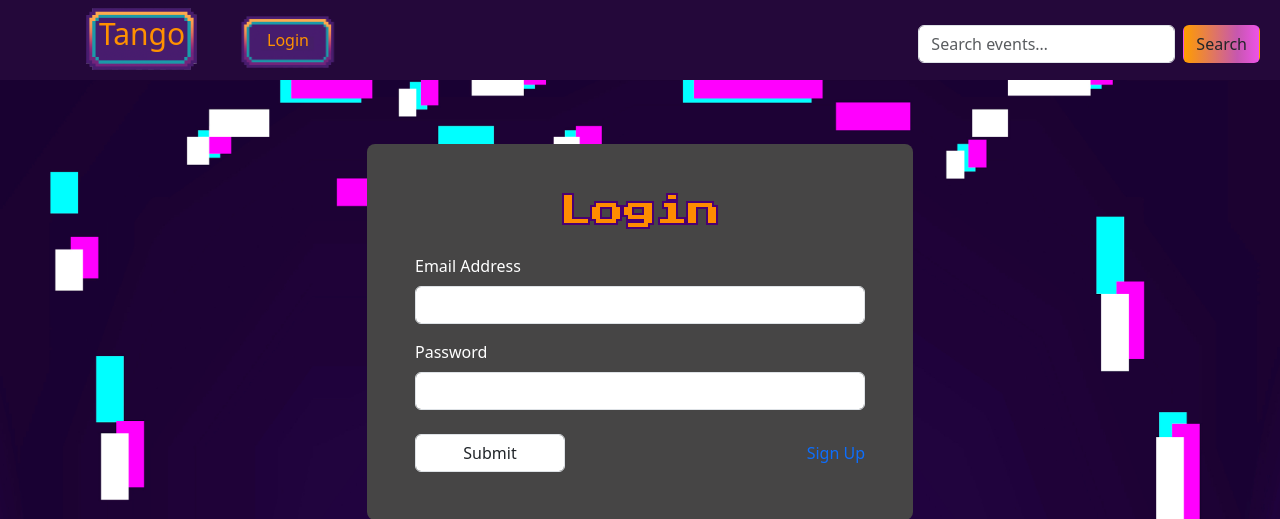
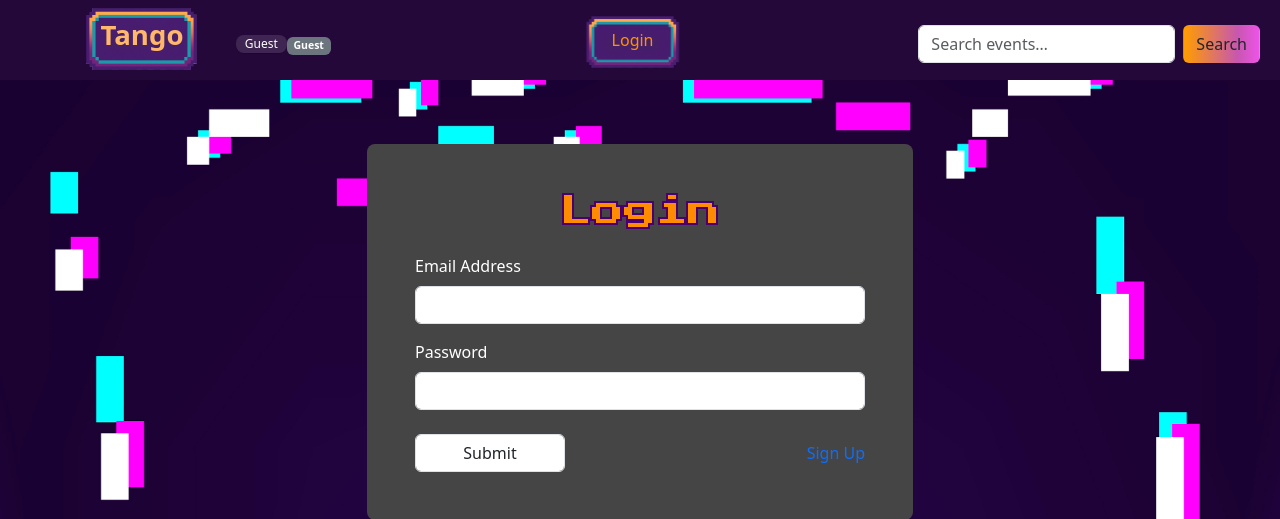
Before and after one commit to makuletoce/iab207-group3, a Flask app: page /login in a window 1280 px wide. Shown: the top 519 px of the page. Run offline with Flask 3, Linux system fonts and the light colour scheme.

Commit message:
Global login state badge

```diff
--- a/Tango/auth.py
+++ b/Tango/auth.py
@@ -1,7 +1,7 @@
 from flask import Blueprint, render_template, redirect, url_for, flash
 from .forms import LoginForm, SignUpForm
 from .models import User
-from flask_login import login_user, logout_user
+from flask_login import login_user, logout_user, login_required, current_user
 from werkzeug.security import generate_password_hash, check_password_hash
 
 from . import db
@@ -31,10 +31,12 @@ def login():
         error = "Incorrect Password"
 
        if error is None:
-         print("user is logged in")
-         #login user
-         login_user(u1)
-         return redirect('/')
+        print("user is logged in")
+        # set DB status then login
+        u1.status = 'Logged in'
+        db.session.commit()
+        login_user(u1)
+        return redirect('/')
 
        else:
          print(error)
@@ -43,7 +45,12 @@ def login():
     return render_template('Login.html', form=form)
 
 @bd.route('/logout')
+@login_required
 def logout():
+   # mark DB status before logging out
+   if current_user.is_authenticated:
+       current_user.status = 'Logged out'
+       db.session.commit()
    logout_user()
    return redirect('/')
 
@@ -67,6 +74,7 @@ def signup():
                         password_hash=pwd_hash,
                         address=user_address)
 
+        new_user.status = 'Logged out'
 
         db.session.add(new_user)
         db.session.commit()
--- a/Tango/static/style.css
+++ b/Tango/static/style.css
@@ -240,6 +240,23 @@ label {
 
 }
 
+.brand-text {
+  font-weight: 700;
+  font-size: 1.15rem;
+  color: #ffb86b; /* match your theme */
+}
+
+.user-badge {
+  display: inline-block;
+  background: rgba(255, 255, 255, 0.12);
+  color: #fff;
+  padding: 0.2rem 0.55rem;
+  border-radius: 0.5rem;
+  font-size: 0.75rem;
+  line-height: 1;
+  box-shadow: 0 1px 0 rgba(0, 0, 0, 0.2);
+  white-space: nowrap;
+}
 
 
 }
@@ -476,4 +493,19 @@ label {
     justify-content: space-between;
 }
 
+/* Tango user state badge styling */
+.user-badge {
+  display: inline-block;
+  font-family: "Press Start 2P", cursive;
+  font-size: 0.6rem;
+  letter-spacing: 0.5px;
+  background: linear-gradient(90deg, #ff9d00, #ff3fd0);
+  color: #000;
+  padding: 4px 8px;
+  border-radius: 6px;
+  box-shadow: 0 0 4px #ff9d00, 0 0 6px #ff3fd0;
+  text-transform: uppercase;
+  transform: translateY(-1px);
 }
+
+}
--- a/Tango/templates/base.html
+++ b/Tango/templates/base.html
@@ -5,7 +5,7 @@
   <meta name="viewport" content="width=device-width, initial-scale=1">
   <title>Tango</title>
   <link href="https://cdn.jsdelivr.net/npm/bootstrap@5.3.7/dist/css/bootstrap.min.css" rel="stylesheet" integrity="sha384-LN+7fdVzj6u52u30Kp6M/trliBMCMKTyK833zpbD+pXdCLuTusPj697FH4R/5mcr" crossorigin="anonymous">
-  <link rel="stylesheet" href="{{ url_for('static', filename='style.css') }}">
+  <link rel="stylesheet" href="../static/style.css">
   <link href="https://fonts.googleapis.com/css2?family=Press+Start+2P&display=swap" rel="stylesheet">
 </head>
 
@@ -13,14 +13,30 @@
 
 <nav class="navbar navbar-expand-lg fixed-top">
   <div class="container-fluid">
-    <!-- Left side: brand + links -->
-    <a class="navbar-brand" href="{{url_for('main.landing')}}">Tango</a>
+    <div class="d-flex align-items-center me-auto">
+      <a class="navbar-brand" href="{{ url_for('main.landing') }}">
+        <span class="brand-text">Tango</span>
+      </a>
+      <span class="user-badge ms-2">
+        {% if current_user.is_authenticated %}Logged in{% else %}Guest{% endif %}
+      </span>
+    </div>
+
     <button class="navbar-toggler" type="button" data-bs-toggle="offcanvas" data-bs-target="#navbarOffcanvasLg" aria-controls="navbarOffcanvasLg" aria-label="Toggle navigation">
       <span class="navbar-toggler-icon"></span>
     </button>
 
     <div class="offcanvas offcanvas-end" tabindex="-1" id="navbarOffcanvasLg" aria-labelledby="navbarOffcanvasLgLabel">
       <div class="offcanvas-body justify-content-between align-items-center">
+                <!-- Small login status badge (does not change your nav links) -->
+        <div class="me-3 small">
+          {% if current_user.is_authenticated %}
+            <span class="badge bg-success">Logged in</span>
+          {% else %}
+            <span class="badge bg-secondary">Guest</span>
+          {% endif %}
+        </div>
+
         {% if current_user.is_authenticated %}
         <ul class="navbar-nav mb-lg-0">
           <li class="nav-item"><a class="nav-link" href="{{url_for('main.eventHistory')}}">History</a></li>
```
Also changed, not shown: instance/Tango.db. Lines whose indentation alone changed are shown as unchanged.
